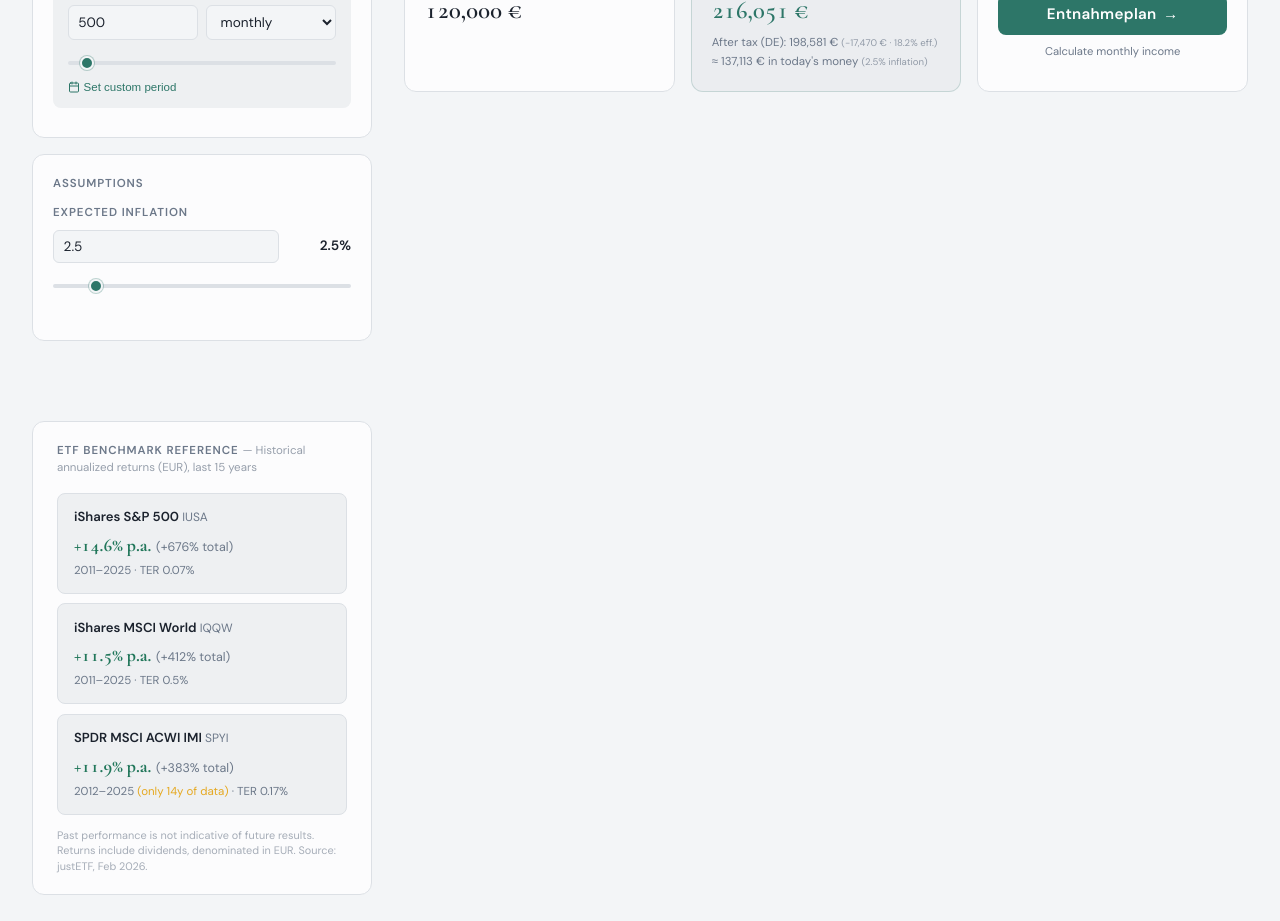
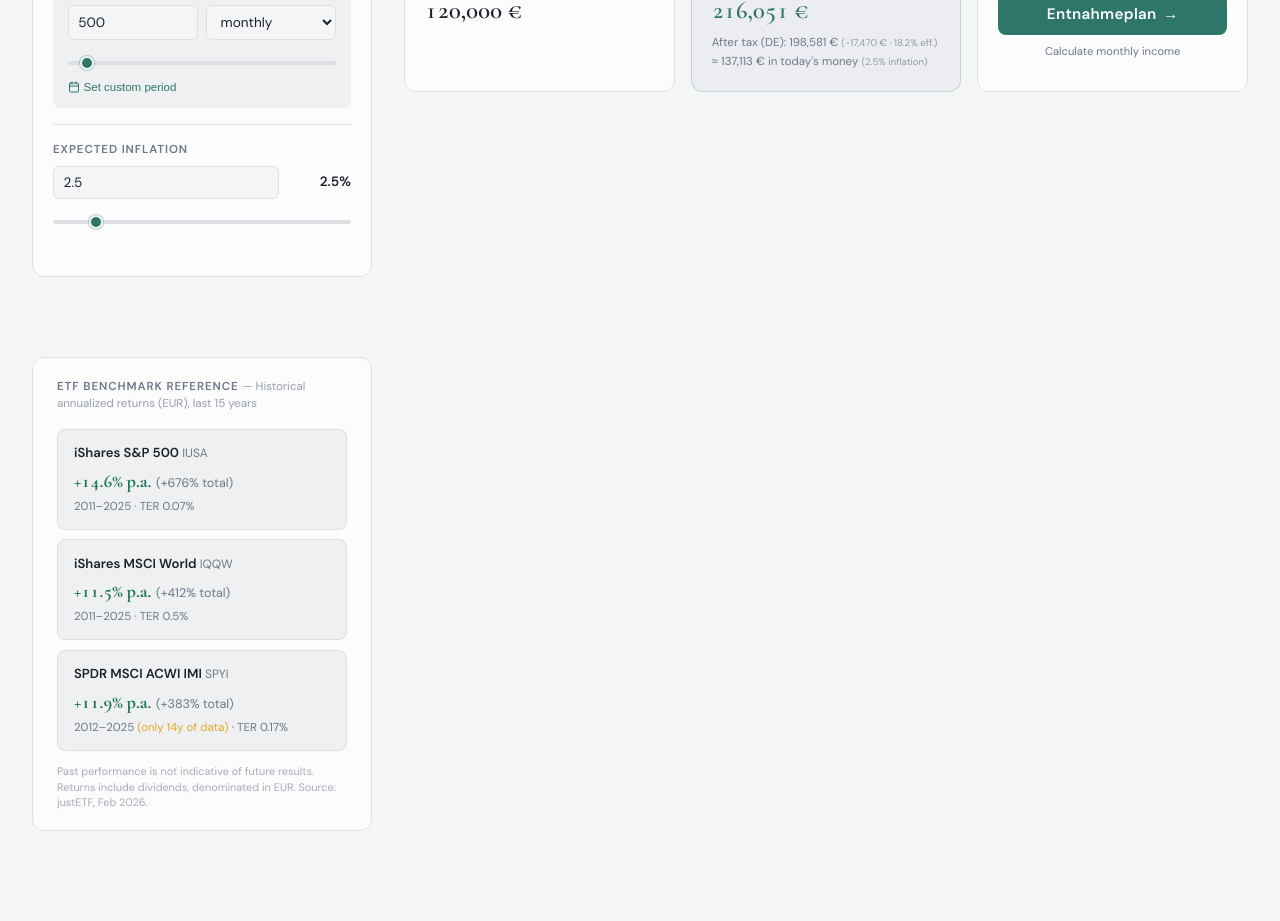
Before and after one commit to hamsterbacke23/investment-calc, a Vue app: page / in a window 1280 px wide. Shown: the part 800-1721 px from the top of the page. After the commit the page ends 1671 px from the top, so only its background shows below. Built offline with nearby package versions, Linux system fonts and the light colour scheme.

Commit message:
Combine inflation and return settings in single Return card

```diff
--- a/src/App.vue
+++ b/src/App.vue
@@ -544,11 +544,7 @@
               </div>
             </div>
           </div>
-        </section>
-
-        <section class="card">
-          <h3>Assumptions</h3>
-          <div class="setting-group">
+          <div class="setting-group" style="margin-top: 1rem; padding-top: 1rem; border-top: 1px solid hsl(var(--border));">
             <label class="setting-label-text">Expected Inflation</label>
             <div class="setting-row">
               <input type="number" v-model.number="inflationRate" min="0" max="20" step="0.1" />
```
